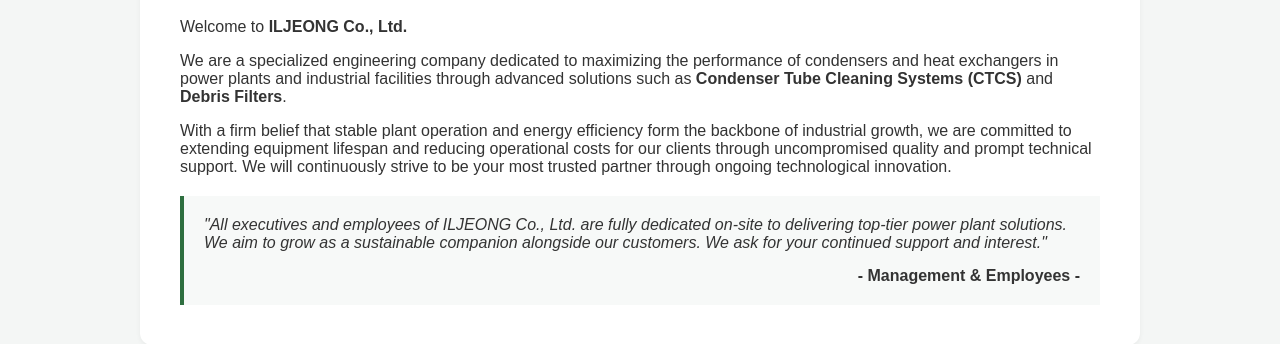
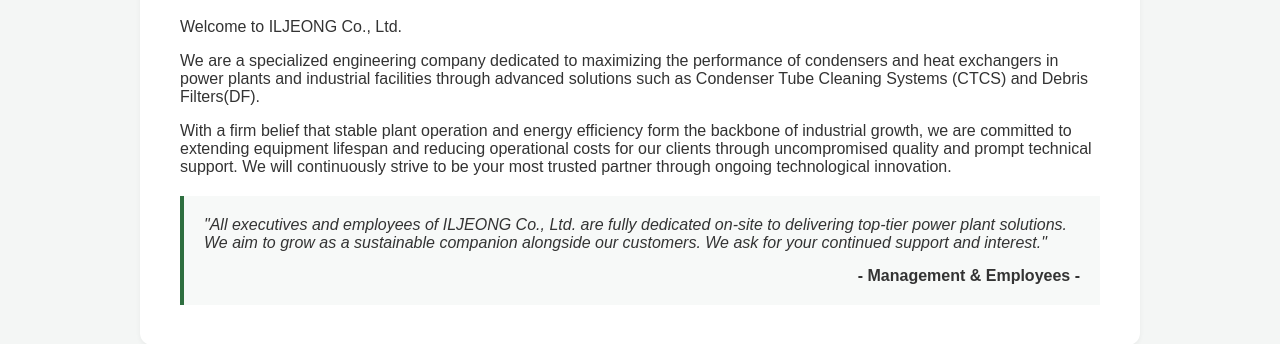
Before and after one commit to ysmae85/company-website, a plain HTML site: page en/about.html in a window 1280 px wide. Shown: the part 188-532 px from the top of the page. Drawn offline with Linux system fonts and the light colour scheme.

Commit message:
Update about.html

```diff
--- a/en/about.html
+++ b/en/about.html
@@ -42,8 +42,8 @@
             <h1>About Us</h1>
 
             <div class="company-intro">
-                <p>Welcome to <strong>ILJEONG Co., Ltd.</strong></p>
-                <p>We are a specialized engineering company dedicated to maximizing the performance of condensers and heat exchangers in power plants and industrial facilities through advanced solutions such as <strong>Condenser Tube Cleaning Systems (CTCS)</strong> and <strong>Debris Filters</strong>.</p>
+                <p>Welcome to ILJEONG Co., Ltd.</p>
+                <p>We are a specialized engineering company dedicated to maximizing the performance of condensers and heat exchangers in power plants and industrial facilities through advanced solutions such as Condenser Tube Cleaning Systems (CTCS) and Debris Filters(DF).</p>
                 <p>With a firm belief that stable plant operation and energy efficiency form the backbone of industrial growth, we are committed to extending equipment lifespan and reducing operational costs for our clients through uncompromised quality and prompt technical support. We will continuously strive to be your most trusted partner through ongoing technological innovation.</p>
             </div>
 
```
